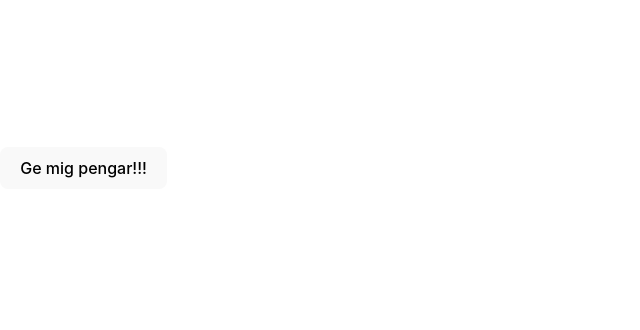
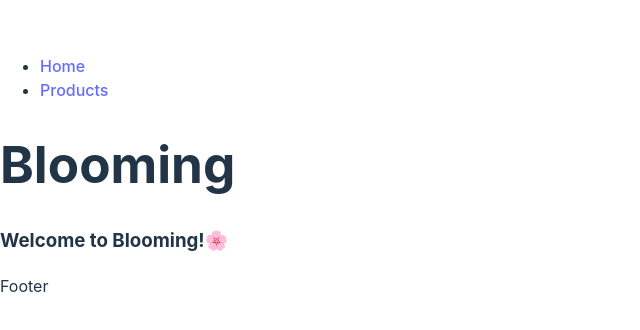
Before and after one commit to kyrag00/Checkout, a React (Vite) app in the folder client/: page / in a window 1280 px wide. Shown: the part 232-562 px from the top of the page, without its empty margins (0-640 px from the left). Built offline with nearby package versions, Linux system fonts and the light colour scheme.

Commit message:
Added navigation and basic home page

```diff
--- a/client/src/App.tsx
+++ b/client/src/App.tsx
@@ -1,19 +1,22 @@
 import { BrowserRouter as Router, Routes, Route} from "react-router-dom"
-import Confirmation from "./Confirmation"
+import Confirmation from "./pages/Confirmation"
 import Payment from "./Payment"
-import Products from "./Products"
+import Products from "./pages/Products"
+import Home from "./pages/Home"
 
 const App = () => {
 
 
   return (
-    <Router>
-    <Routes>
-       <Route path="/" element={<Payment />} />
-       <Route path="/confirmation" element={<Confirmation />} />
-       <Route path="/products" element={<Products />} />
-    </Routes>
-    </Router>
+    <></>
+    // <Router>
+    // <Routes>
+    //   <Route path="/" element={<Home />}/>
+    //    <Route path="/payment" element={<Payment />} />
+    //    <Route path="/confirmation" element={<Confirmation />} />
+    //    <Route path="/products" element={<Products />} />
+    // </Routes>
+    // </Router>
   )
 }
 
--- /dev/null
+++ b/client/src/Navigation.tsx
@@ -0,0 +1,21 @@
+import { NavLink } from "react-router-dom"
+
+const Navigation = () => {
+    return  (
+        <>
+        <nav className="navigation">
+
+        <ul>
+            <li>
+                <NavLink to={"/"}>Home</NavLink>
+            </li>
+            <li>
+                <NavLink to={"/products"}>Products</NavLink>
+            </li>
+        </ul>
+        </nav>
+        </>
+    )
+}
+
+export default Navigation
--- a/client/src/Products.tsx
+++ /dev/null
@@ -1,52 +0,0 @@
-import { useEffect, useState } from "react"
-
-interface Product {
-    id: string;
-    name: string;
-    images: string[];
-    description: string;
-    price: number;
-  }
-
-const Products = () => {
-
-    const [products, setProducts] = useState<Product[]>([])
-
-    useEffect(() => {
-        const fetchProducts = async() => {
-            try {
-                const response = await fetch("http://localhost:3000/payments/products")
-                const data: Product[] = await response.json()
-                setProducts(data)
-            } catch (error) {
-                console.log("Error fetching products", error)
-            }
-        }
-        fetchProducts()
-    }, [])
-
-
-    return (
-        <div>
-            <h2>Products</h2>
-            <ul>
-                {products.map(product => (
-                    <li key={product.id}>
-                      <div>Name: {product.name}</div>
-                      <div>
-                      {product.images.map((image, index) => (
-                        <img key={index} src={image} alt={`Product ${index}`} />
-                      ))}
-                        </div>
-
-                        <p>{product.description}</p>
-
-                        {/* <p>Price: {product.price}</p> */}
-                    </li>
-                ))}
-            </ul>
-        </div>
-    )
-}
-
-export default Products
--- /dev/null
+++ b/client/src/Router.tsx
@@ -0,0 +1,22 @@
+import { createBrowserRouter } from "react-router-dom";
+import Home from "./pages/Home";
+import Layout from "./pages/Layout";
+import Products from "./pages/Products";
+
+export const router = createBrowserRouter([
+    {
+      path: "/",
+      element: <Layout />,
+      children: [
+        {
+          path: "/",
+          element: <Home />,
+          index: true,
+        },
+        {
+          path: "/products",
+          element: <Products />,
+        }
+      ],
+    }
+  ]);
--- a/client/src/main.tsx
+++ b/client/src/main.tsx
@@ -2,9 +2,12 @@ import React from 'react'
 import ReactDOM from 'react-dom/client'
 import App from './App.tsx'
 import './index.css'
+import { RouterProvider } from 'react-router-dom'
+import { router } from './Router.tsx'
 
 ReactDOM.createRoot(document.getElementById('root')!).render(
   <React.StrictMode>
-    <App />
+    {/* <App /> */}
+    <RouterProvider router={router} />
   </React.StrictMode>,
 )
--- /dev/null
+++ b/client/src/pages/Home.tsx
@@ -0,0 +1,13 @@
+const Home = () => {
+    return (
+        <>
+        <h1>Blooming</h1>
+
+        <h3>Welcome to Blooming!🌸 </h3>
+
+
+        </>
+    )
+    }
+
+export default Home
--- /dev/null
+++ b/client/src/pages/Layout.tsx
@@ -0,0 +1,22 @@
+import { Outlet } from "react-router-dom";
+import Navigation from "../Navigation";
+
+const Layout = ()=> {
+
+        return (
+          <>
+            <header>
+              <Navigation/>
+            </header>
+            <main>
+              <Outlet />
+            </main>
+            <footer>
+              {/* <Footer/> */}
+              Footer
+            </footer>
+          </>
+        );
+      };
+
+export default Layout
--- /dev/null
+++ b/client/src/pages/Products.tsx
@@ -0,0 +1,66 @@
+import { useEffect, useState } from "react"
+
+interface IProduct {
+    id: string;
+    name: string;
+    images: string[];
+    description: string;
+    price: number;
+    // default_price: {
+    //     unit_amount: number
+    // }
+    // unit_amount: number;
+   }
+
+const Products = () => {
+
+    const [products, setProducts] = useState<IProduct[]>([])
+
+    useEffect(() => {
+        const fetchProducts = async() => {
+            try {
+                const response = await fetch("http://localhost:3000/payments/products")
+                const fetchedData = await response.json()
+                console.log(fetchedData)
+
+                // const productsWithPrice: IProduct[] = fetchedData.map((product: IProduct) => ({
+                //     ...product,
+                //     price: product.unit_amount
+                // }))
+
+                // setProducts(productsWithPrice)
+                setProducts(fetchedData)
+
+
+            } catch(error) {
+                console.log( error)
+            }
+        }
+
+        fetchProducts()
+    }, [])
+
+
+    return (
+        <>
+            <h2>Products</h2>
+
+                {products.map(product => (
+                    <div key={product.id}>
+                      <h3>Name: {product.name}</h3>
+
+                      {product.images.map((image, index) => (
+                        <img key={index} src={image} alt={product.name} />
+                      ))}
+
+                        <p>{product.description}</p>
+
+                        <p>Price: {product.price !== undefined ? `${product.price} SEK` : 'Price not available'} SEK</p>
+                    </div>
+                ))}
+
+        </>
+    )
+}
+
+export default Products
```
Also changed, not shown: client/src/pages/Confirmation.tsx (renamed from client/src/Confirmation.tsx).
